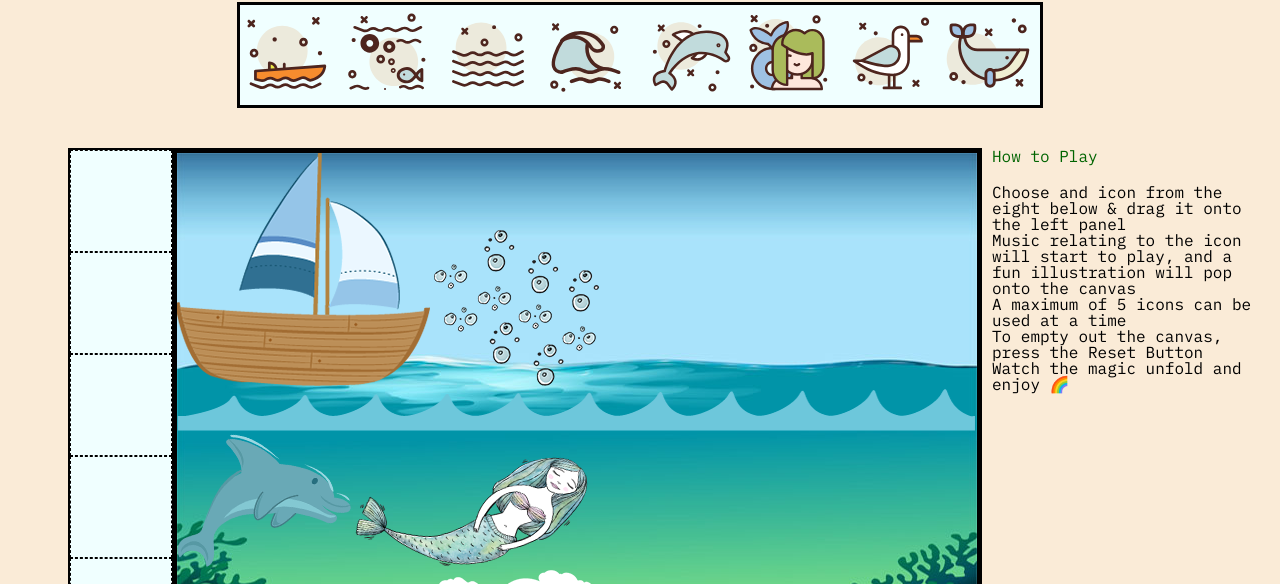
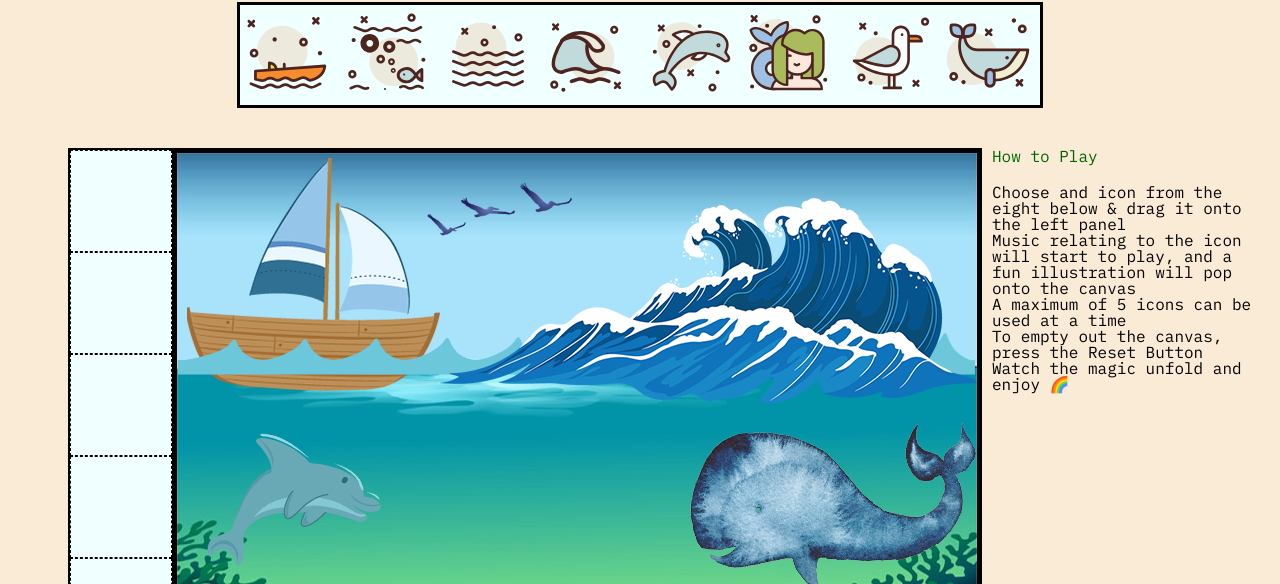
Before and after one commit to nalosman/AlOsman_N_MusicMixer, a plain HTML site: page index.html in a window 1280 px wide. Shown: the part 138-722 px from the top of the page. Drawn offline with nearby package versions, Linux system fonts and the light colour scheme.

Commit message:
Nour positioned the illustrations where they needed to be on the mixer container

```diff
--- a/css/main.css
+++ b/css/main.css
@@ -61,6 +61,8 @@ h4 {
   background-size: cover;
   border: 5px solid black;
   height: 600px;
+
+  position: relative;
   /* margin-left: 200px; */
 
   /* position: absolute; */
@@ -126,3 +128,61 @@ h4 {
   background-color: darkseagreen;
   color: white;
 }
+
+/* Illustration Styling & CSS Transitions/Transforms */
+#Boat {
+  position: absolute;
+  z-index: 1;
+  left: 10px;
+  top: 5px;
+
+}
+
+#Bubbles {
+  position: absolute;
+  z-index: 3;
+  right: 200px;
+  bottom: 10px;
+}
+
+#CalmWaves {
+  position: absolute;
+  z-index: 2;
+  top: 180px;
+}
+
+#Dolphin {
+  position: absolute;
+  z-index: 4;
+  top: 280px;
+  left: 30px;
+}
+
+#Mermaid {
+  position: absolute;
+  z-index: 7;
+  bottom: 50px;
+  left: 5px;
+}
+
+#RoughWaves {
+  position: absolute;
+  z-index: 6;
+  top: 45px;
+  left: 263px;
+}
+
+#Seagulls {
+  position: absolute;
+  z-index: 5;
+  top: 30px;
+  left: 250px;
+}
+
+
+#Whale {
+  position: absolute;
+  z-index: 8;
+  bottom: 160px;
+  right: 0px;
+}
--- a/index.html
+++ b/index.html
@@ -50,14 +50,14 @@
       <section id="mixerContainer">
         <h3 class="hidden">music mixer container</h3>
 
-        <img src="images/boat.png" alt="row boat">
-        <img src="images/bubbles.png" alt="bubbles">
-        <img src="images/calmWaves.png" alt="calm ocean waves">
-        <img src="images/dolphin.png" alt="dolphin">
-        <img src="images/mermaid.png" alt="mermaid">
-        <img src="images/roughWaves.png" alt="rough ocean wave">
-        <img src="images/seagulls.png" alt="flying seagulls">
-        <img src="images/whale.png" alt="whale">
+        <img id="Boat" src="images/boat.png" alt="row boat">
+        <img id="Bubbles" src="images/bubbles.png" alt="bubbles">
+        <img id="CalmWaves" src="images/calmWaves.png" alt="calm ocean waves">
+        <img id="Dolphin" src="images/dolphin.png" alt="dolphin">
+        <img id="Mermaid" src="images/mermaid.png" alt="mermaid">
+        <img id="RoughWaves" src="images/roughWaves.png" alt="rough ocean wave">
+        <img id="Seagulls" src="images/seagulls.png" alt="flying seagulls">
+        <img id="Whale" src="images/whale.png" alt="whale">
 
       </section>
 
```
Also changed, not shown: images/musicmixerscreenshot.png (added), 1 other file.
